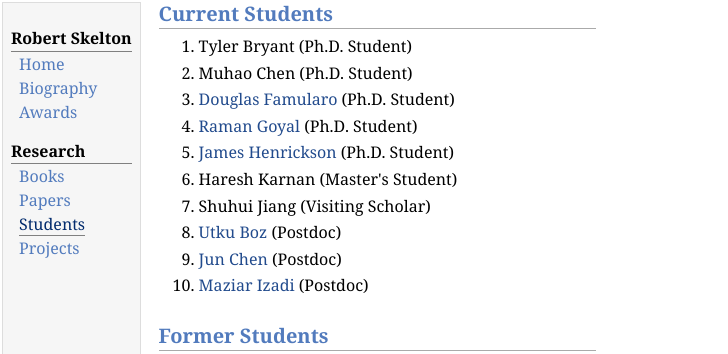
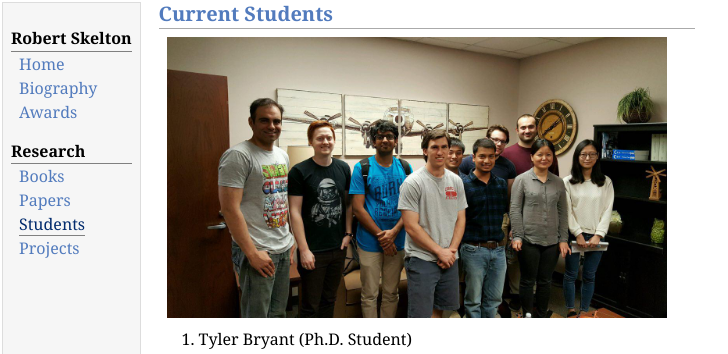
Before and after one commit to bobskelton/bobskelton.github.io, a plain HTML site: page students.html in a window 1280 px wide. Shown: the top 354 px of the page, without its empty margins (0-728 px from the left). Drawn offline with Linux system fonts and the light colour scheme.

Commit message:
Research Group Picture
Picture added

```diff
--- a/students.html
+++ b/students.html
@@ -23,6 +23,9 @@
 </td>
 <td id="layout-content">
 <h2>Current Students</h2>
+<table class="imgtable"><tr><td>
+<img src="images/ResearchGroup.jpg" alt="Prof. Skelton's Research Group" width="500px" />&nbsp;</td>
+<td align="left"></td></tr></table>
 <ol>
 <li><p>Tyler Bryant (Ph.D. Student)</p>
 </li>
@@ -62,7 +65,7 @@
 </ol>
 <div id="footer">
 <div id="footer-text">
-Page generated 2017-03-10 20:21:06 Central Standard Time, by <a href="http://jemdoc.jaboc.net/">jemdoc</a>.
+Page generated 2017-03-14 15:24:38 Central Daylight Time, by <a href="http://jemdoc.jaboc.net/">jemdoc</a>.
 </div>
 </div>
 </td>
```
Also changed, not shown: images/ResearchGroup.jpg (added), 1 other file.
